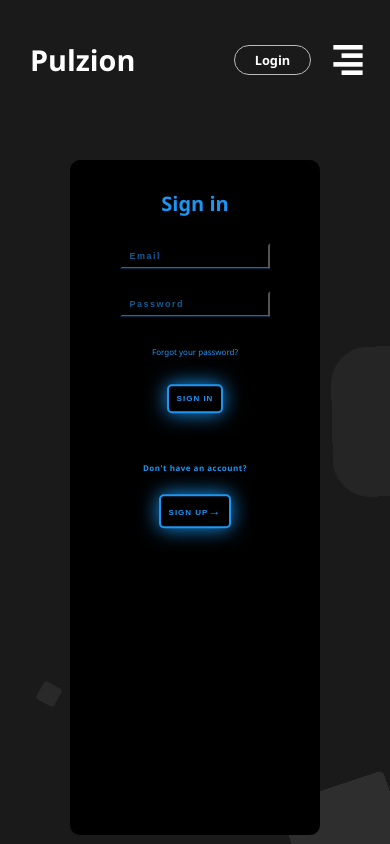
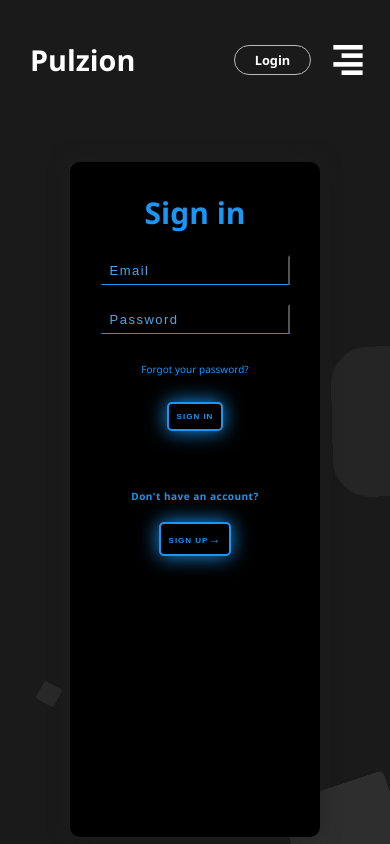
Before and after one commit to rucha-sd/Pulzion2020, a React (Create React App) app: page /login in a window 390 px wide. Built offline with nearby package versions, Linux system fonts and the light colour scheme.

Commit message:
Completed Login_signup integration with backend with all error validations

```diff
--- a/src/Pages/Login_SignUp/forms/login.js
+++ b/src/Pages/Login_SignUp/forms/login.js
@@ -1,53 +1,46 @@
 import React, { Component } from "react";
+import axios from "axios";
 
 class Login extends Component {
   state = {
-    email: "",
-    password: "",
+    emailError: "",
+    passwordError: "",
     error: "",
   };
-
-  onChange = (e) => {
-    this.setState({ [e.target.name]: e.target.value });
-  };
-
   onSubmit = async (e) => {
-    const { email, password } = this.state;
     e.preventDefault();
-    const elements = document.getElementsByClassName("error");
-    for (var i = elements.length - 1; i >= 0; i--) {
-      elements[i].remove();
-    }
-    Object.keys(this.state).forEach((ele) => {
-      if (this.state[ele].trim() === "") {
-        document.getElementsByName(ele).forEach((sub) => {
-          sub.insertAdjacentHTML(
-            "afterend",
-            `<div class="error"> *Required </div>`
-          );
+    this.setState({
+      emailError: "",
+      passwordError: "",
+      error: "",
+    });
+    const email = e.target.elements.email.value.trim();
+    const password = e.target.elements.password.value.trim();
+    if (!email || !password) {
+      if (!email) {
+        this.setState({
+          emailError: "*Required",
         });
       }
-    });
-    if (email.trim() !== "" && password.trim() !== "") {
+      if (!password) {
+        this.setState({
+          passwordError: "*Required",
+        });
+      }
+    } else {
       var myHeaders = new Headers();
       myHeaders.append("Content-Type", "application/json");
-      var raw = JSON.stringify({ email, password });
-
       var requestOptions = {
-        method: "POST",
         headers: myHeaders,
-        body: raw,
         redirect: "follow",
       };
-
       try {
-        const res = await fetch(
-          "http://localhost:8080/user/login",
-          requestOptions
-        );
-        const data = await res.json();
-        if (data.error) {
-          this.setState({ error: data.error });
+        const res = await axios.post("http://localhost:8080/user/login", {
+          email,
+          password,
+        });
+        if (res.data.error) {
+          this.setState({ error: res.data.error });
         }
       } catch (e) {
         console.log(e.message);
@@ -65,16 +58,20 @@ class Login extends Component {
           placeholder="Email"
           name="email"
           value={this.state.email}
-          onChange={this.onChange}
         />
+        {this.state.emailError && (
+          <div className="error">{this.state.emailError}</div>
+        )}
         <input
           id="password"
           type="password"
           placeholder="Password"
           name="password"
           value={this.state.password}
-          onChange={this.onChange}
         />
+        {this.state.passwordError && (
+          <div className="error">{this.state.passwordError}</div>
+        )}
         <div>
           <a href="!#" className="link">
             Forgot your password?
--- a/src/Pages/Login_SignUp/forms/register.js
+++ b/src/Pages/Login_SignUp/forms/register.js
@@ -1,96 +1,133 @@
 import React, { Component } from "react";
+import axios from "axios";
 class Register extends Component {
   state = {
-    fname: "",
-    lname: "",
-    contactNumber: "",
-    year: "",
-    college: "",
-    email: "",
-    password: "",
-    confirmPassword: "",
+    fnameError: "",
+    lnameError: "",
+    contactNumberError: "",
+    yearError: "",
+    collegeError: "",
+    emailError: "",
+    passwordError: "",
+    confirmPasswordError: "",
+    year: "Year",
   };
-
   onChange = (e) => {
     this.setState({ [e.target.name]: e.target.value });
   };
 
   onSubmit = async (e) => {
     e.preventDefault();
-    const elements = document.getElementsByClassName("error");
-    for (var i = elements.length - 1; i >= 0; i--) {
-      elements[i].remove();
-    }
-    Object.keys(this.state).forEach(async (ele) => {
-      if (this.state[ele].trim() === "") {
-        document.getElementsByName(ele).forEach((sub) => {
-          sub.insertAdjacentHTML(
-            "afterend",
-            `<div class="error">*Required</div>`
-          );
+    this.setState({
+      fnameError: "",
+      lnameError: "",
+      contactNumberError: "",
+      yearError: "",
+      collegeError: "",
+      emailError: "",
+      passwordError: "",
+      confirmPasswordError: "",
+    });
+    const fname = e.target.elements.fname.value.trim();
+    const lname = e.target.elements.lname.value.trim();
+    const email = e.target.elements.email.value.trim();
+    const college = e.target.elements.college.value.trim();
+    let year = this.state.year;
+    const ref = e.target.elements.yearOther;
+    const contactNumber = e.target.elements.contactNumber.value.trim();
+    const password = e.target.elements.password.value.trim();
+    const confirmPassword = e.target.elements.confirmPassword.value.trim();
+    if (
+      !fname ||
+      !lname ||
+      !email ||
+      !password ||
+      !college ||
+      year === "Year" ||
+      !contactNumber ||
+      !confirmPassword
+    ) {
+      if (!fname) {
+        this.setState({
+          fnameError: "*Required",
         });
       }
-    });
-
-    const {
-      fname,
-      lname,
-      year,
-      college,
-      contactNumber,
-      email,
-      password,
-    } = this.state;
-
-    if (password !== this.state.confirmPassword) {
-      document.getElementsByName("confirmPassword").forEach((sub) => {
-        sub.insertAdjacentHTML(
-          "afterend",
-          `<div class="error"> Password do not match </div>`
-        );
+      if (!lname) {
+        this.setState({
+          lnameError: "*Required",
+        });
+      }
+      if (!email) {
+        this.setState({
+          emailError: "*Required",
+        });
+      }
+      if (!password) {
+        this.setState({
+          passwordError: "*Required",
+        });
+      }
+      if (!confirmPassword) {
+        this.setState({
+          confirmPasswordError: "*Required",
+        });
+      }
+      if (!contactNumber) {
+        this.setState({
+          contactNumberError: "*Required",
+        });
+      }
+      if (!college) {
+        this.setState({
+          collegeError: "*Required",
+        });
+      }
+      if (year === "Year") {
+        this.setState({
+          yearError: "*Required",
+        });
+      }
+    } else if (password !== confirmPassword) {
+      this.setState({
+        confirmPasswordError: "Password Doesn't match.",
       });
-    } else if (
-      Object.keys(this.state).every((ele) => this.state[ele].trim() !== "")
-    ) {
+    } else {
+      if (year === "other") {
+        const yearOther = ref.value.trim();
+        if (!yearOther) {
+          this.setState({
+            yearError: "*Required",
+          });
+          return;
+        }
+        year = yearOther;
+      }
       var myHeaders = new Headers();
       myHeaders.append("Content-Type", "application/json");
-      var raw = JSON.stringify({
-        fname,
-        lname,
-        email,
-        password,
-        contactNumber,
-        college,
-        year,
-      });
       var requestOptions = {
-        method: "POST",
         headers: myHeaders,
-        body: raw,
         redirect: "follow",
       };
       try {
-        const res = await fetch(
-          "http://localhost:8080/user/register",
-          requestOptions
-        );
-        const data = await res.json();
-        console.log(data.error);
-
-        if (data.error) {
-          const errors = data.error;
-          for (let i = 0; i < errors.length; i++) {
-            const key = Object.keys(errors[i])[0];
-            const val = Object.values(errors[i])[0];
-            document.getElementsByName(key).forEach((sub) => {
-              sub.insertAdjacentHTML(
-                "afterend",
-                `<div class="error"> ${val}</div>`
-              );
+        const res = await axios.post("http://localhost:8080/user/register", {
+          email,
+          password,
+          fname,
+          lname,
+          year,
+          college,
+          contactNumber,
+        });
+        if (res.data.error) {
+          res.data.error.forEach((element) => {
+            this.setState({
+              [Object.keys(element)[0]]: Object.values(element)[0],
             });
-          }
+          });
         }
-      } catch (e) {}
+      } catch (e) {
+        console.log(e);
+      }
     }
   };
 
@@ -102,62 +139,83 @@ class Register extends Component {
           placeholder="First Name"
           name="fname"
           value={this.state.fname}
-          onChange={this.onChange}
         />
+        {this.state.fnameError && (
+          <div className="error">{this.state.fnameError}</div>
+        )}
         <input
           type="text"
           placeholder="Last Name"
           name="lname"
           value={this.state.lname}
-          onChange={this.onChange}
         />
-
+        {this.state.lnameError && (
+          <div className="error">{this.state.lnameError}</div>
+        )}
         <input
           type="text"
           placeholder="Contact number"
           name="contactNumber"
           value={this.state.contactNumber}
-          onChange={this.onChange}
         />
+        {this.state.contactNumberError && (
+          <div className="error">{this.state.contactNumberError}</div>
+        )}
         <input
           type="text"
           placeholder="College"
           name="college"
           value={this.state.college}
-          onChange={this.onChange}
         />
-
-        <input
-          type="text"
-          placeholder="Year"
-          name="year"
-          value={this.state.year}
-          onChange={this.onChange}
-        />
-
+        {this.state.collegeError && (
+          <div className="error">{this.state.collegeError}</div>
+        )}
+        <select name="year" id="drop-down" onChange={this.onChange}>
+          <option value="Year">Year</option>
+          <option value="FE">FE</option>
+          <option value="SE">SE</option>
+          <option value="TE">TE</option>
+          <option value="BE">BE</option>
+          <option value="other">Other</option>
+        </select>
+        {this.state.year === "other" ? (
+          <input
+            type="text"
+            name="yearOther"
+            placeholder="Enter year"
+            id="year"
+          />
+        ) : null}
+        {this.state.yearError && (
+          <div className="error">{this.state.yearError}</div>
+        )}
         <input
           type="text"
           placeholder="Email"
           name="email"
           value={this.state.email}
-          onChange={this.onChange}
         />
-
+        {this.state.emailError && (
+          <div className="error">{this.state.emailError}</div>
+        )}
         <input
           type="password"
           placeholder="Password"
           name="password"
           value={this.state.password}
-          onChange={this.onChange}
         />
-
+        {this.state.passwordError && (
+          <div className="error">{this.state.passwordError}</div>
+        )}
         <input
           type="password"
           placeholder="Confirm Password"
           name="confirmPassword"
           value={this.state.confirmPassword}
-          onChange={this.onChange}
         />
+        {this.state.confirmPasswordError && (
+          <div className="error">{this.state.confirmPasswordError}</div>
+        )}
         <button id="signup-btn" type="submit" className="btn">
           Sign Up
         </button>
--- a/src/Pages/Login_SignUp/style.css
+++ b/src/Pages/Login_SignUp/style.css
@@ -13,12 +13,10 @@ font - Segoe UI
 body {
   font-family: "Segoe UI", sans-serif;
   background: #1a1a1d;
-  /* display: flex;
-  flex-direction: column; */
+
   justify-content: center;
   align-items: center;
   height: 100vh;
-  /* margin: -20px 0 50px; */
 }
 
 h1 {
@@ -48,13 +46,13 @@ span {
 }
 
 .container {
-  background: black;
+  background: #000;
   border-radius: 10px;
-  box-shadow: 0px 0px 1 0px #1b96f3;
+  box-shadow: 0px 0px 20px #221f1f91;
   position: absolute;
   left: 50%;
   top: 50%;
-  transform: translate(-50%, -45%);
+  transform: translate(-50%, -40%);
   overflow: hidden;
   width: 768px;
   max-width: 100%;
@@ -64,18 +62,18 @@ span {
 /* input */
 
 input[type="text"]::placeholder {
-  color: #115a92;
-  font-weight: 600;
+  color: #5bb7fde7;
+  font-weight: 500;
 }
 
 input[type="email"]::placeholder {
-  color: #115a92;
-  font-weight: 600;
+  color: #5bb7fde7;
+  font-weight: 500;
 }
 
 input[type="password"]::placeholder {
-  color: #115a92;
-  font-weight: 600;
+  color: #5bb7fde7;
+  font-weight: 500;
 }
 
 input:focus {
@@ -90,6 +88,14 @@ input:-webkit-autofill:active {
   -webkit-text-fill-color: #1b96f3;
 }
 
+input:-webkit-internal-autofill-selected {
+  appearance: menulist-button;
+  /* background-color: rgb(232, 240, 254) !important; */
+  background-color: #1b96f3 !important;
+  background-image: none !important;
+  color: -internal-light-dark(black, white) !important;
+}
+
 /* form */
 .form-container {
   position: absolute;
@@ -98,11 +104,10 @@ input:-webkit-autofill:active {
 }
 
 .form-container form {
-  background: black;
+  background: #000;
   padding: 0 50px;
-  height: 100%;
   color: #1b96f3;
-  justify-content: center;
+  /* justify-content: center; */
   align-items: center;
   text-align: center;
 }
@@ -111,6 +116,8 @@ input:-webkit-autofill:active {
   color: #1b96f3;
   font-size: 15px;
   letter-spacing: 1.5px;
+  caret-color: #1b96f3;
+  font-weight: 500;
 }
 
 .form-container input {
@@ -122,17 +129,12 @@ input:-webkit-autofill:active {
   width: 100%;
 }
 
-.signup-form {
-  overflow-x: hidden;
-  overflow-y: auto;
-}
-
-.signup-form::-webkit-scrollbar {
+.sign-up-container::-webkit-scrollbar {
   width: 5px;
   background-color: black;
 }
 
-.signup-form::-webkit-scrollbar-thumb {
+.sign-up-container::-webkit-scrollbar-thumb {
   background-color: #1b96f3;
 }
 
@@ -210,7 +212,9 @@ button .ghost {
   width: 50%;
   opacity: 0;
   z-index: 1;
-  overflow: auto;
+  overflow-x: hidden;
+  overflow-y: auto;
+  /* overflow: auto; */
 }
 
 .sign-up-container input:last-of-type {
@@ -231,7 +235,7 @@ button .ghost {
 
 .overlay {
   background: #000;
-  background: linear-gradient(to right, #005c97, #363795) no-repeat 0 0 / cover;
+  background: linear-gradient(to right, #0f2246, #1d3868) no-repeat 0 0 / cover;
   color: #49b0ff;
   position: relative;
   left: -100%;
@@ -291,6 +295,32 @@ button .ghost {
   letter-spacing: 0.4px;
 }
 
+#drop-down {
+  color: #5bb7fde7;
+  font-size: 15px;
+  background-color: #000;
+  border-color: #000;
+  border-bottom: 1px solid #1b96f3;
+  padding: 14px 15px 12px;
+  margin: 12px 0;
+  width: 100%;
+  letter-spacing: 1.5px;
+}
+
+#year {
+  border: 1px solid#5bb7fde7;
+  border-radius: 10px;
+  box-shadow: 0px 0px 10px #1b96f3;
+}
+
+#drop-down:focus {
+  outline: none;
+}
+
+#drop-down:hover {
+  cursor: pointer;
+}
+
 .main-error {
   margin-top: 30px;
   margin-bottom: -20px;
@@ -330,14 +360,14 @@ button .ghost {
 
 @media only screen and (max-width: 768px) {
   .container {
-    top: 55%;
+    top: 50%;
     width: 600px;
     max-width: 100%;
     min-height: 400px;
   }
 
   h1 {
-    font-size: 25px;
+    font-size: 30px;
     margin-bottom: 10px;
   }
 
@@ -355,7 +385,7 @@ button .ghost {
   }
 
   .form-container form input {
-    font-size: 10px;
+    font-size: 13px;
   }
 
   .sign-in-container {
@@ -363,7 +393,7 @@ button .ghost {
   }
 
   .link {
-    font-size: 8px;
+    font-size: 10px;
     margin: 10px 0px 20px 0px;
   }
 
@@ -381,29 +411,39 @@ button .ghost {
   }
 
   .error {
-    font-size: 8px;
+    font-size: 10px;
+  }
+
+  #drop-down {
+    font-size: 12px;
+    padding: 6px 7.5px 6px;
+    margin: 9px 0px;
+  }
+
+  #year {
+    font-size: 11px;
+    border: 1px solid#5bb7fde7;
+    border-radius: 5px;
+    box-shadow: 0px 0px 10px #1b96f3;
   }
 }
 
 @media only screen and (max-width: 600px) {
   .container {
-    top: 55%;
+    /* top: 55%; */
     width: 250px;
-    min-height: 80vh;
+    height: 80%;
     font-size: 30px;
+    margin: 10px auto 200px auto;
   }
 
   h1 {
-    font-size: 20px;
+    font-size: 30px;
     margin-bottom: 10px;
   }
 
   .overlay-container {
     display: none;
-  }
-
-  .para {
-    font-size: 15px;
   }
 
   .btn {
@@ -415,14 +455,23 @@ button .ghost {
 
   .form-container {
     top: 0%;
-    width: 60%;
-    margin: 0px 50px;
+    width: 100%;
+    height: 100%;
+    padding: 20px 30px 0px;
+    margin: 0px auto;
   }
 
   .form-container form {
     padding: 0px 0px;
+    height: auto;
+  }
+
+  .signup-form {
     margin-top: 30px;
-    height: auto;
+  }
+
+  .sign-in-container {
+    margin: 10px auto;
   }
 
   .form-container input {
@@ -431,22 +480,22 @@ button .ghost {
   }
 
   .link {
-    font-size: 8px;
+    font-size: 10px;
     margin: 10px 0px 20px 0px;
   }
 
   .form-container form input {
-    font-size: 9px;
+    font-size: 13px;
   }
 
   .register-now {
     display: block;
-    margin-top: 40px;
+    margin-top: 50px;
     text-align: center;
   }
 
   .register-now p {
-    font-size: 8px;
+    font-size: 10px;
     margin: 10px 0px 0px;
     color: #1b96f3;
   }
@@ -463,7 +512,7 @@ button .ghost {
 
   .sign-up-container {
     opacity: 1;
-    transform: rotateY(180deg);
+    transform: rotateY(-180deg);
     backface-visibility: hidden;
   }
 
@@ -487,7 +536,7 @@ button .ghost {
   }
 
   .error {
-    font-size: 8px;
+    font-size: 10px;
   }
 
   .main-error {
```
Also changed, not shown: src/Pages/Login_SignUp/auth/auth.js (+6 -10 lines).
